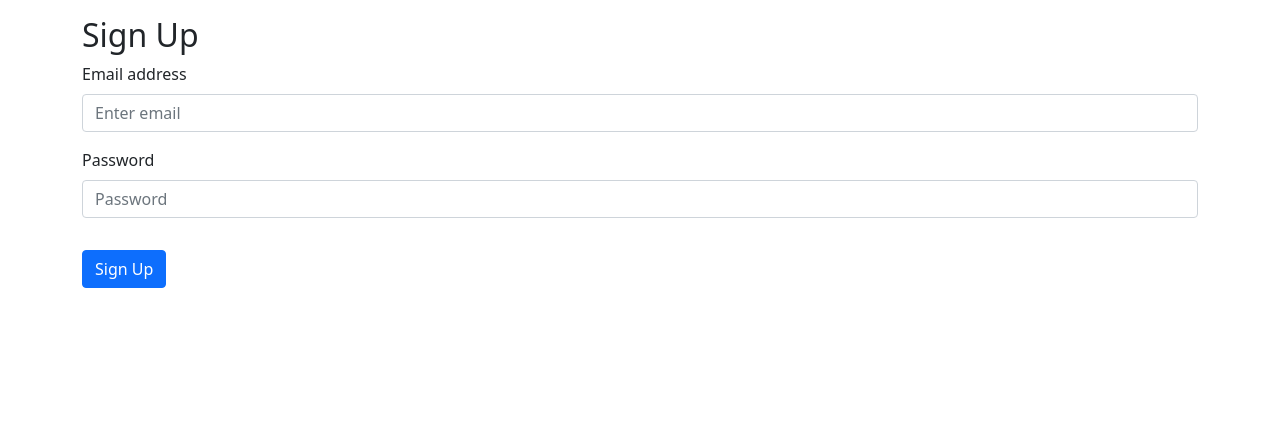
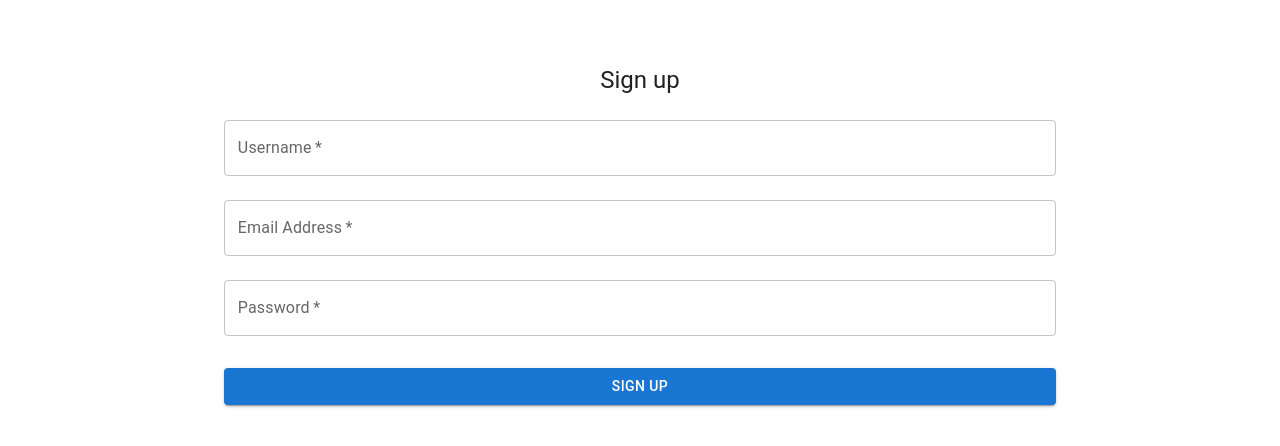
Before and after one commit to LoukasSekoulidis/papaya-app, a React (Create React App) app in the folder frontend/: page /signup in a window 1280 px wide. Shown: the top 446 px of the page. Built offline with nearby package versions, Linux system fonts and the light colour scheme.

Commit message:
Changed the design of the sign in and sign up page, login is broken now

```diff
--- a/frontend/package.json
+++ b/frontend/package.json
@@ -3,6 +3,9 @@
   "version": "0.1.0",
   "private": true,
   "dependencies": {
+    "@emotion/react": "^11.9.0",
+    "@emotion/styled": "^11.8.1",
+    "@mui/material": "^5.8.2",
     "@testing-library/jest-dom": "^5.16.4",
     "@testing-library/react": "^13.2.0",
     "@testing-library/user-event": "^13.5.0",
--- a/frontend/src/api/user-api.js
+++ b/frontend/src/api/user-api.js
@@ -47,6 +47,8 @@ export const createUser = async (mail, userName, password) => {
 }
 
 export const login = async (mail, password) => {
+    console.log(mail)
+    console.log(password)
 
     const encodedData = encodeLoginData(mail, password)
     const authString = `Basic ${encodedData}`
--- a/frontend/src/components/user/FormTemplate.js
+++ /dev/null
@@ -1,31 +0,0 @@
-// React Functions
-import React from 'react'
-
-// CSS
-import { Container, Form, Button } from 'react-bootstrap'
-
-export default function FormTemplate({handleSubmit, mailRef, passwordRef, useCase, error}) {
-
-   return (
-    <Container>
-      <h2 className='mt-3' >{useCase}</h2>
-      <Form onSubmit={handleSubmit}>
-        <Form.Group className="mb-3" controlId="formBasicEmail">
-          <Form.Label>Email address</Form.Label>
-          <Form.Control ref={mailRef} type="email" placeholder="Enter email" />
-        </Form.Group>
-
-        <Form.Group className="mb-3" controlId="formBasicPassword">
-          <Form.Label>Password</Form.Label>
-          <Form.Control ref={passwordRef} type="password" placeholder="Password" />
-        </Form.Group>
-        <div className='d-flex align-items-center mt-3'>
-          <p style={{'color': 'rgb(255,0,0'}}>{error}</p>
-        </div>
-        <Button variant="primary" type="submit">
-          {useCase}
-        </Button>
-      </Form>
-    </Container>
-    )
-}
--- a/frontend/src/components/user/LoginForm.js
+++ b/frontend/src/components/user/LoginForm.js
@@ -3,7 +3,7 @@ import { React, useRef, useState } from "react"
 import  { useNavigate } from 'react-router-dom'
 
 // Components
-import FormTemplate from "./FormTemplate"
+import SignInTemplate from "./SignInTemplate"
 // import AlertBox from './AlertBox'
 
 // CSS
@@ -22,16 +22,44 @@ export default function LoginForm() {
     const [error, setError] = useState()
 
     const navigate = useNavigate()
-    const mailRef = useRef()
-    const passwordRef = useRef()
+    // const mailRef = useRef()
+    // const passwordRef = useRef()
+
+    // const handleSubmit = async (e) => {
+    //     e.preventDefault()
+
+    //     const mail = mailRef.current.value
+    //     const password = passwordRef.current.value
+
+    //     const apiRequest = await userAPI.login(mail, password)
+
+    //     if (apiRequest.response) {
+    //         return navigate('/home')
+    //     } else {
+    //         // errorMessage = apiRequest.error
+    //         // setErrorMessage({
+    //         //     errorTitle: apiRequest.error,
+    //         //     errorMessage: apiRequest.error
+    //         // })
+    //         // setShowError(true)
+    //         // console.log(errorMessage)
+
+    //         setError(apiRequest.error)
+    //         // setShow(true)
+    //     }
+
+    // }
 
     const handleSubmit = async (e) => {
-        e.preventDefault()
+        e.preventDefault();
+        const data = new FormData(e.currentTarget);
 
-        const mail = mailRef.current.value
-        const password = passwordRef.current.value
+        const mail = data.get('email')
+        const password = data.get('password')
 
         const apiRequest = await userAPI.login(mail, password)
+
+        console.log('after request')
 
         if (apiRequest.response) {
             return navigate('/home')
@@ -47,7 +75,6 @@ export default function LoginForm() {
             setError(apiRequest.error)
             // setShow(true)
         }
-
     }
 
     return (
@@ -56,12 +83,12 @@ export default function LoginForm() {
             {/* <Alert show={show} key={'danger'} variant={'danger'}>
                 {error}
             </Alert> */}
-            <FormTemplate
+            <SignInTemplate
                 handleSubmit={handleSubmit}
-                mailRef={mailRef}
-                passwordRef={passwordRef}
-                useCase={'Login'}
-                error={error}
+                // mailRef={mailRef}
+                // passwordRef={passwordRef}
+                // useCase={'Login'}
+                // error={error}
             />
         </div>
     )
--- /dev/null
+++ b/frontend/src/components/user/SignInTemplate.js
@@ -0,0 +1,73 @@
+// React Functions
+import React from 'react'
+import { Typography, TextField, Box, CssBaseline, Grid, Container, Button } from '@mui/material';
+
+// CSS
+import { Link } from "react-router-dom"
+
+// import { Container, Form, Button } from 'react-bootstrap'
+
+export default function SignInTemplate({handleSubmit, mailRef, passwordRef, useCase, error}) {
+
+return (
+      <Container component="main" maxwidth="xs">
+        <CssBaseline />
+        <Box
+          sx={{
+            marginTop: 8,
+            display: 'flex',
+            flexDirection: 'column',
+            alignItems: 'center',
+          }}
+        >
+          <Typography component="h1" variant="h5">
+            Sign in
+          </Typography>
+          <Box component="form" onSubmit={handleSubmit} noValidate sx={{ mt: 1 }}>
+            <TextField
+              style ={{width: '100%'}}
+              margin="normal"
+              required
+              id="email"
+              label="Email Address"
+              name="email"
+              autoComplete="email"
+              autoFocus
+            />
+            <TextField
+              style ={{width: '100%'}}
+              margin="normal"
+              required
+              name="password"
+              label="Password"
+              type="password"
+              id="password"
+              autoComplete="current-password"
+            />
+            <Button
+              style ={{width: '100%'}}
+              type="submit"
+              variant="contained"
+              sx={{ mt: 3, mb: 2 }}
+            >
+              Sign In
+            </Button>
+            <Grid container>
+              {/* <Grid item xs>
+                <Link href="#" variant="body2">
+                  Forgot password?
+                </Link>
+              </Grid> */}
+              <Grid item>
+                <Link to={'/signup'}>Sign Up</Link>
+
+                {/* <Link to="/signup" href="#" variant="body2">
+                  {"Don't have an account? Sign Up"}
+                </Link> */}
+              </Grid>
+            </Grid>
+          </Box>
+        </Box>
+      </Container>
+)
+        }
--- a/frontend/src/components/user/SignUpForm.js
+++ b/frontend/src/components/user/SignUpForm.js
@@ -3,7 +3,7 @@ import { React, useRef, useState } from "react"
 import  { useNavigate } from 'react-router-dom'
 
 // Components
-import FormTemplate from "./FormTemplate"
+import SignUpTemplate from "./SignUpTemplate"
 
 // API Call
 const userAPI = require('../../api/user-api')
@@ -16,14 +16,18 @@ export default function SignUpForm() {
     const [error, setError] = useState()
 
     const handleSubmit = async (e) => {
-        e.preventDefault()
+        e.preventDefault();
+        const data = new FormData(e.currentTarget);
 
+        const userName = data.get('username')
+        const mail = data.get('email')
+        const password = data.get('password')
 
-        const mail = mailRef.current.value
-        const password = passwordRef.current.value
+        // const mail = mailRef.current.value
+        // const password = passwordRef.current.value
 
-        const userNameArray = mail.split('@')
-        const userName = userNameArray[0]
+        // const userNameArray = mail.split('@')
+        // const userName = userNameArray[0]
 
         if(mail === '') return
         if(password === '') return
@@ -36,19 +40,23 @@ export default function SignUpForm() {
             setError(apiRequest.error)
         }
 
-        mailRef.current.value = null
-        passwordRef.current.value = null
+        data.set('username', "")
+        data.set('email', "")
+        data.set('password', "")
+
+        // mailRef.current.value = null
+        // passwordRef.current.value = null
 
     }
 
     return(
         <div>
-            <FormTemplate
+            <SignUpTemplate
                 handleSubmit={handleSubmit}
-                mailRef={mailRef}
-                passwordRef={passwordRef}
-                useCase={'Sign Up'}
-                error={error}
+                // mailRef={mailRef}
+                // passwordRef={passwordRef}
+                // useCase={'Sign Up'}
+                // error={error}
             />
         </div>
     )
--- /dev/null
+++ b/frontend/src/components/user/SignUpTemplate.js
@@ -0,0 +1,66 @@
+// React Functions
+import React from 'react'
+import { Typography, TextField, Box, CssBaseline, Grid, Container, Button } from '@mui/material';
+
+// CSS
+import { Link } from "react-router-dom"
+
+// import { Container, Form, Button } from 'react-bootstrap'
+
+export default function SignUpTemplate({handleSubmit, mailRef, passwordRef, useCase, error}) {
+
+return (
+      <Container component="main" maxwidth="xs">
+        <CssBaseline />
+        <Box
+          sx={{
+            marginTop: 8,
+            display: 'flex',
+            flexDirection: 'column',
+            alignItems: 'center',
+          }}
+        >
+          <Typography component="h1" variant="h5">
+            Sign up
+          </Typography>
+          <Box component="form" onSubmit={handleSubmit} noValidate sx={{ mt: 1 }}>
+          <TextField
+              style ={{width: '100%'}}
+              margin="normal"
+              required
+              id="username"
+              label="Username"
+              name="username"
+            />
+            <TextField
+              style ={{width: '100%'}}
+              margin="normal"
+              required
+              id="email"
+              label="Email Address"
+              name="email"
+              autoComplete="email"
+            />
+            <TextField
+              style ={{width: '100%'}}
+              margin="normal"
+              required
+              name="password"
+              label="Password"
+              type="password"
+              id="password"
+              autoComplete="current-password"
+            />
+            <Button
+              style ={{width: '100%'}}
+              type="submit"
+              variant="contained"
+              sx={{ mt: 3, mb: 2 }}
+            >
+              Sign Up
+            </Button>
+          </Box>
+        </Box>
+      </Container>
+)
+        }
--- a/frontend/src/routes/landing.jsx
+++ b/frontend/src/routes/landing.jsx
@@ -8,7 +8,7 @@ export default function Landing() {
   return (
     <React.Fragment>
         <LoginForm />
-        <SignUpButton />
+        {/* <SignUpButton /> */}
     </React.Fragment>
   )
 }
```
Also changed, not shown: 2 other files (tests, documents, lock files or other folders).
